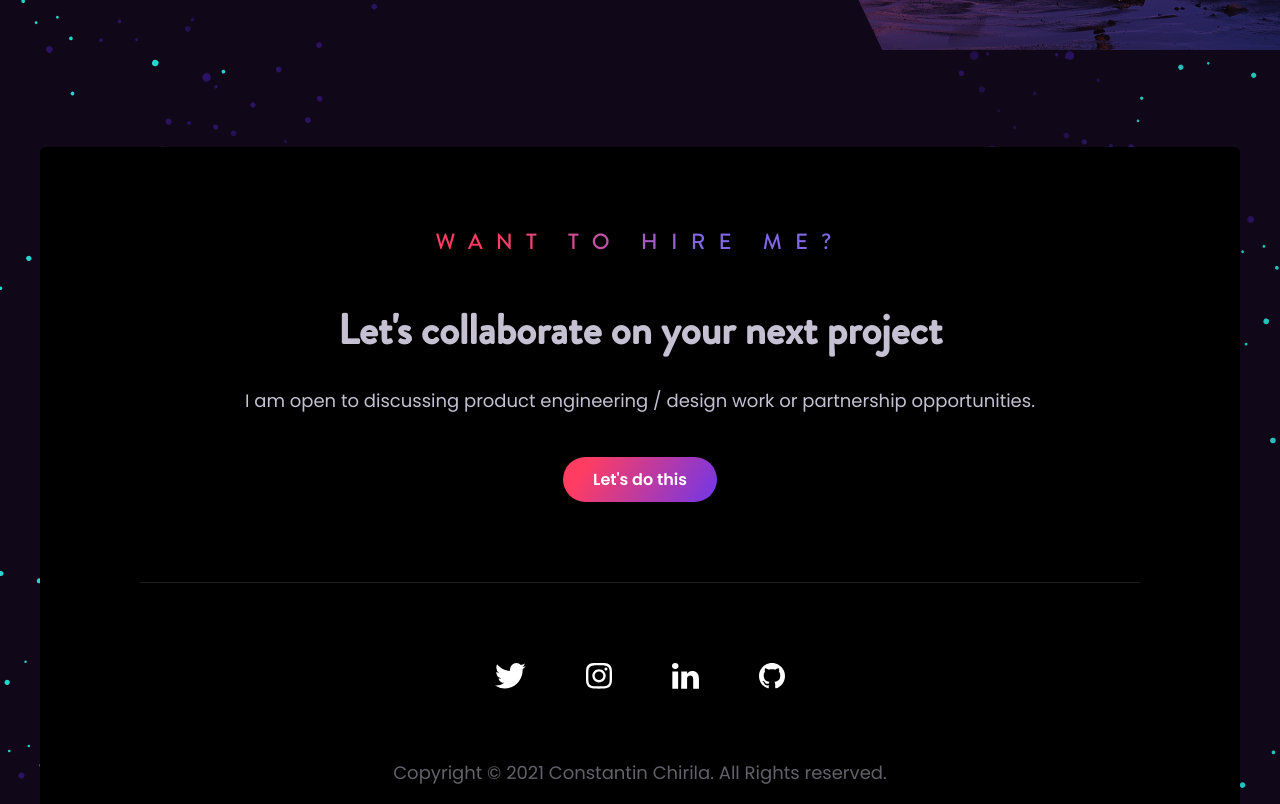
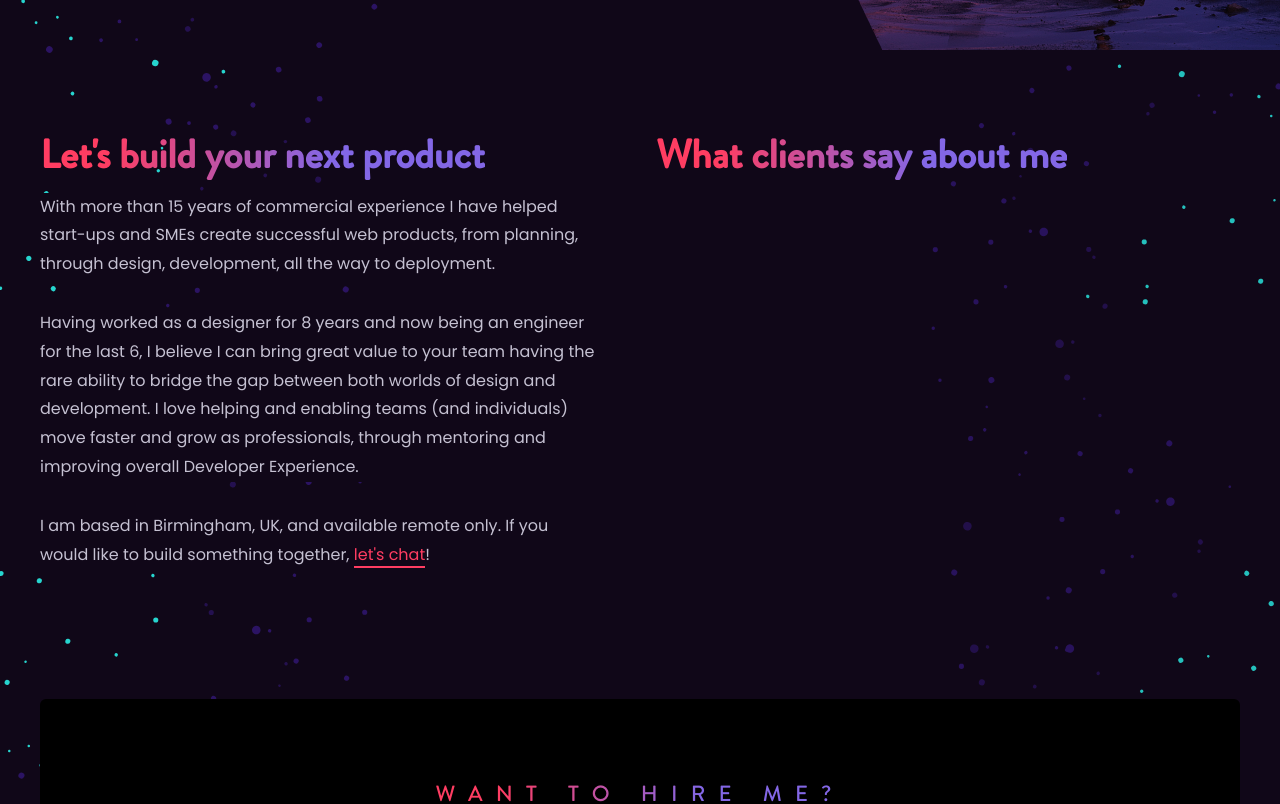
Before and after one commit to ConstantinChirila/personal-portfolio-nextjs, a Next.js app: page / in a window 1280 px wide. Shown: the part 720-1524 px from the top of the page. Built offline with nearby package versions, Linux system fonts and the light colour scheme.

Commit message:
Added about section

```diff
--- a/app/page.tsx
+++ b/app/page.tsx
@@ -1,9 +1,11 @@
 import { Header } from "components/pages/home";
+import { AboutSection } from "components/pages/home/about-section";
 
 export default function Home() {
   return (
     <div>
       <Header />
+      <AboutSection />
     </div>
   );
 }
--- /dev/null
+++ b/components/pages/home/about-section/index.tsx
@@ -0,0 +1,43 @@
+import { Button, StyledHeading } from "@shared-components";
+import FancyBox from "components/shared/fancy-box";
+import Image from "next/image";
+import Link from "next/link";
+import styles from "./styles.module.scss";
+
+export function AboutSection() {
+  return (
+    <div className={styles.wrapper}>
+      <div>
+        <StyledHeading>
+          <h2>{`Let's`} build your next product</h2>
+          <p>
+            With more than 15 years of commercial experience I have helped
+            start-ups and SMEs create successful web products, from planning,
+            through design, development, all the way to deployment.
+          </p>
+
+          <p>
+            Having worked as a designer for 8 years and now being an engineer
+            for the last 6, I believe I can bring great value to your team
+            having the rare ability to bridge the gap between both worlds of
+            design and development. I love helping and enabling teams (and
+            individuals) move faster and grow as professionals, through
+            mentoring and improving overall Developer Experience.
+          </p>
+
+          <p>
+            I am based in Birmingham, UK, and available remote only. If you
+            would like to build something together,{" "}
+            <Link href="/">{`let's`} chat</Link>!
+          </p>
+        </StyledHeading>
+      </div>
+      <div>
+        <StyledHeading>
+          <h2>What clients say about me</h2>
+          {/* <FancyBox>test</FancyBox> */}
+        </StyledHeading>
+      </div>
+    </div>
+  );
+}
--- /dev/null
+++ b/components/pages/home/about-section/styles.module.scss
@@ -0,0 +1,11 @@
+.wrapper {
+  max-width: 138rem;
+  margin: 0 auto;
+  padding: 4rem;
+  display: grid;
+  grid-template-columns: 20fr 21fr;
+  grid-gap: 6rem;
+  p {
+    background-color: var(--color-dark);
+  }
+}
--- a/components/shared/fancy-box/styles.modules.scss
+++ b/components/shared/fancy-box/styles.module.scss
@@ -1,3 +1,7 @@
+.box {
+  width: 20rem;
+  height: 20rem;
+}
 .box:before {
   content: "";
   z-index: -1;
--- a/styles/global.scss
+++ b/styles/global.scss
@@ -129,7 +129,7 @@ h6 {
 }
 
 p {
-  margin: 0 0 1rem 0;
+  margin: 0 0 3rem 0;
   line-height: 1.8;
   font-size: 1.6rem;
   color: var(--color-bright);
```
